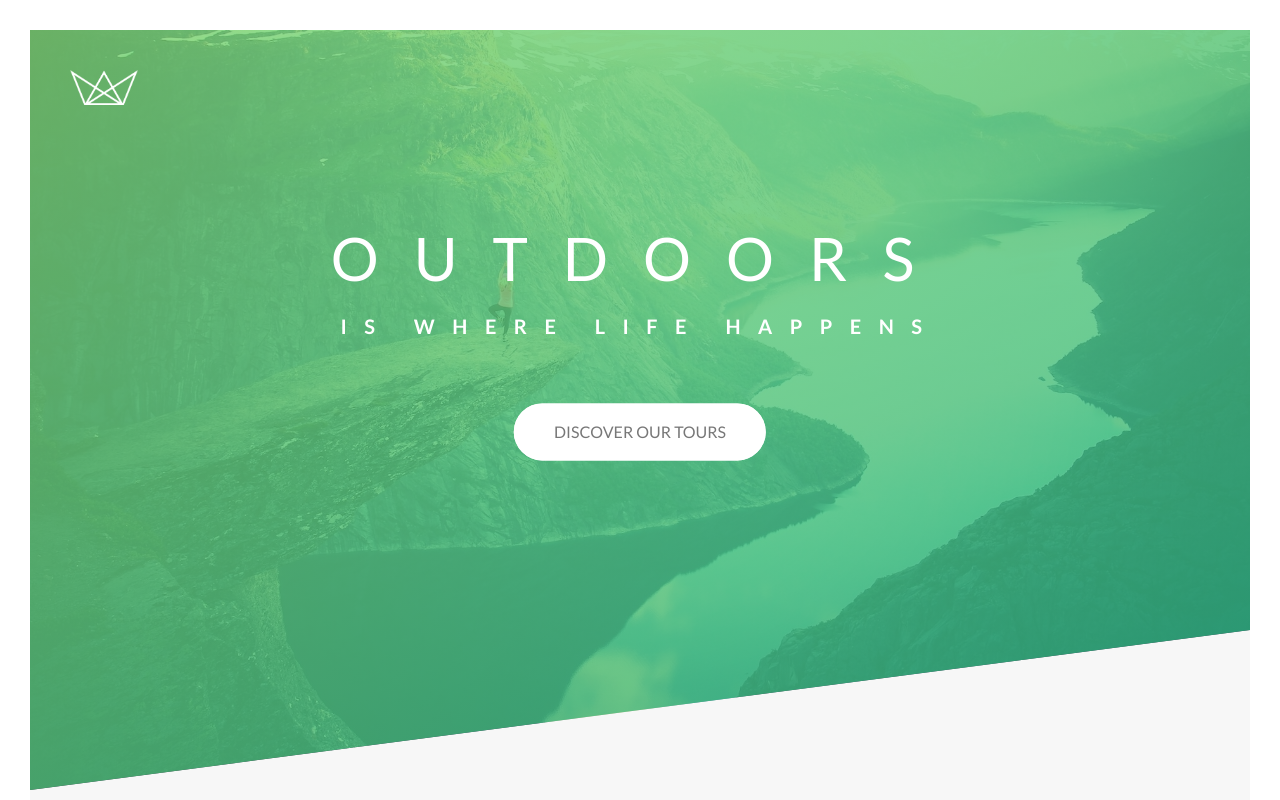
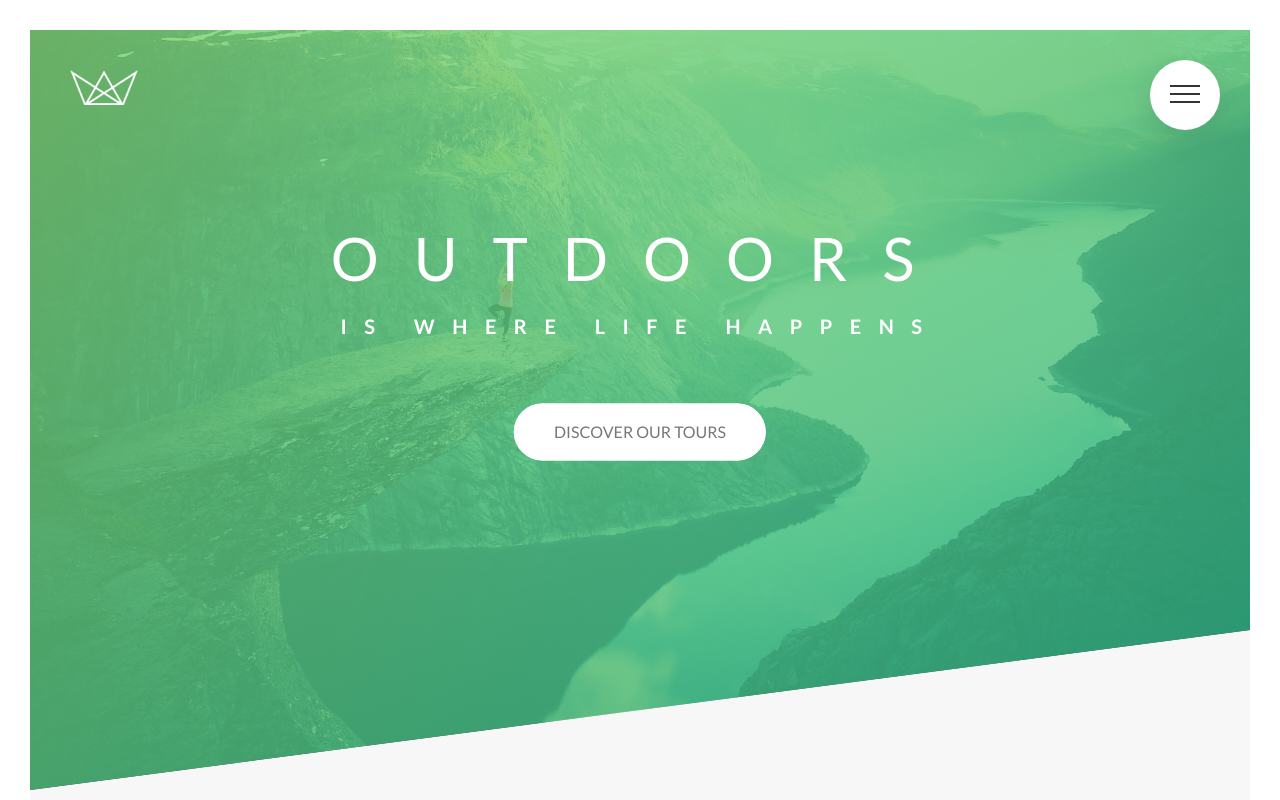
Before and after one commit to akoreh/Natours, a React (Create React App) app: page / in a window 1280 px wide. Shown: the top 800 px of the page. Built offline with nearby package versions, Linux system fonts and the light colour scheme.

Commit message:
Navigation Component

```diff
--- /dev/null
+++ b/src/components/Navigation/Navigation.css
@@ -0,0 +1,108 @@
+.navigation__checkbox {
+  display: none; }
+
+.navigation__button {
+  background-color: #fff;
+  height: 7rem;
+  width: 7rem;
+  position: fixed;
+  top: 6rem;
+  right: 6rem;
+  border-radius: 50%;
+  z-index: 3000;
+  box-shadow: 0 1rem 3rem rgba(0, 0, 0, 0.1);
+  cursor: pointer;
+  text-align: center; }
+
+.navigation__background {
+  height: 6rem;
+  width: 6rem;
+  border-radius: 50%;
+  position: fixed;
+  top: 6.5rem;
+  right: 6.5rem;
+  background-image: radial-gradient(#7ed56f, #28b485);
+  z-index: 1000;
+  transition: transform 0.7s cubic-bezier(0.86, 0, 0.07, 1); }
+
+.navigation__nav {
+  height: 100vh;
+  position: fixed;
+  top: 0;
+  right: 0;
+  z-index: 2000;
+  opacity: 0;
+  width: 0;
+  transition: all 0.7s cubic-bezier(0.68, -0.055, 0.265, 1.55); }
+
+.navigation__list {
+  position: absolute;
+  top: 50%;
+  left: 50%;
+  transform: translate(-50%, -50%);
+  list-style: none;
+  text-align: center; }
+
+.navigation__item {
+  margin: 1rem; }
+
+.navigation__link:link, .navigation__link:visited {
+  display: inline-block;
+  font-size: 3rem;
+  font-weight: 300;
+  padding: 1rem 2rem;
+  color: #fff;
+  text-decoration: none;
+  text-transform: uppercase;
+  background-image: linear-gradient(120deg, transparent 0%, transparent 50%, #fff 50%);
+  background-size: 250%;
+  transition: all .4s;
+  backface-visibility: hidden; }
+
+.navigation__link:hover, .navigation__link:active {
+  color: #55c57a;
+  background-position: 100%;
+  transform: translateX(1rem); }
+
+.navigation__checkbox:checked ~ .navigation__background {
+  transform: scale(80); }
+
+.navigation__checkbox:checked ~ .navigation__nav {
+  opacity: 1;
+  width: 100%; }
+
+.navigation__icon {
+  position: relative;
+  margin-top: 3.3rem; }
+  .navigation__icon, .navigation__icon::before, .navigation__icon::after {
+    display: inline-block;
+    width: 3rem;
+    height: 2px;
+    background-color: #333; }
+  .navigation__icon::before, .navigation__icon::after {
+    content: "";
+    position: absolute;
+    left: 0;
+    transition: all .4s; }
+  .navigation__icon::before {
+    top: -.8rem;
+    transform-origin: right; }
+  .navigation__icon::after {
+    top: .8rem; }
+
+.navigation__button:hover .navigation__icon::before {
+  top: -1rem; }
+
+.navigation__button:hover .navigation__icon::after {
+  top: 1rem; }
+
+.navigation__checkbox:checked + .navigation__button .navigation__icon {
+  background-color: transparent; }
+
+.navigation__checkbox:checked + .navigation__button .navigation__icon::before {
+  top: 0;
+  transform: rotate(135deg); }
+
+.navigation__checkbox:checked + .navigation__button .navigation__icon::after {
+  top: 0;
+  transform: rotate(-135deg); }
--- /dev/null
+++ b/src/components/Navigation/Navigation.js
@@ -0,0 +1,34 @@
+import React from 'react';
+
+import './Navigation.css';
+
+const navigation = () => (
+    <div className="navigation">
+        <input type="checkbox" id="nav-toggle" className="navigation__checkbox"/>
+        <label htmlFor="nav-toggle" className="navigation__button"><span className="navigation__icon"> &nbsp;</span></label>
+        <div className="navigation__background">
+            &nbsp;
+        </div>
+        <nav className="navigation__nav">
+            <ul className="navigation__list">
+                <li className="navigation__item">
+                    <a href="#" className="navigation__link">About Natours</a>
+                </li>
+                <li className="navigation__item">
+                    <a href="#" className="navigation__link">Your Benefits</a>
+                </li>
+                <li className="navigation__item">
+                    <a href="#" className="navigation__link">Popular Tours</a>
+                </li>
+                <li className="navigation__item">
+                    <a href="#" className="navigation__link">Stories</a>
+                </li>
+                <li className="navigation__item">
+                    <a href="#" className="navigation__link">Book Now</a>
+                </li>
+            </ul>
+        </nav>
+    </div>
+);
+
+export default navigation;
--- /dev/null
+++ b/src/components/Navigation/Navigation.scss
@@ -0,0 +1,149 @@
+@import '../../sass/abstracts/_variables';
+
+.navigation {
+
+    &__checkbox{
+        display: none;
+    }
+
+    &__button {
+        background-color: $color-white;
+        height: 7rem;
+        width: 7rem;
+        position: fixed;
+        top: 6rem;
+        right: 6rem;
+        border-radius: 50%;
+        z-index: 3000;
+        box-shadow: 0 1rem 3rem rgba($color-black, .1);
+        cursor: pointer;
+        text-align: center;
+    }
+
+    &__background {
+        height: 6rem;
+        width: 6rem;
+        border-radius: 50%;
+        position: fixed;
+        top: 6.5rem;
+        right: 6.5rem;
+        background-image: radial-gradient($color-primary-light, $color-primary-dark);
+        z-index: 1000;
+        transition: transform .7s cubic-bezier(0.86, 0, 0.07, 1);
+    }
+
+    &__nav {
+        height: 100vh;
+        position: fixed;
+        top: 0;
+        right: 0;
+        z-index: 2000;
+
+        opacity: 0;
+        width: 0;
+        transition: all .7s cubic-bezier(0.68, -.055, 0.265, 1.55);
+    }
+
+    &__list {
+        position: absolute;
+        top: 50%;
+        left: 50%;
+        transform: translate(-50%, -50%);
+        list-style: none;
+        text-align: center;
+    }
+
+    &__item {
+        margin: 1rem;
+    }
+
+    &__link {
+        &:link,
+        &:visited {
+            display: inline-block;
+            font-size: 3rem;
+            font-weight: 300;
+            padding: 1rem 2rem;
+            color: $color-white;
+            text-decoration: none;
+            text-transform: uppercase;
+            background-image: linear-gradient(120deg, transparent 0%, transparent 50%, $color-white 50%);
+            background-size: 250%;
+            transition: all .4s;
+            backface-visibility: hidden;
+        }
+
+
+        &:hover,
+        &:active {
+            color: $color-primary;
+            background-position: 100%;
+            transform: translateX(1rem);
+        }
+    }
+
+
+    &__checkbox:checked ~ &__background {
+        transform: scale(80);
+    }
+
+    &__checkbox:checked ~ &__nav {
+        opacity: 1;
+        width: 100%;
+    }
+
+    //ICON
+
+    &__icon {
+        position: relative;
+        margin-top: 3.3rem;
+
+        &,
+        &::before,
+        &::after {
+            display: inline-block;
+            width: 3rem;
+            height: 2px;
+            background-color: $color-grey-dark-3;
+        }
+
+        &::before,
+        &::after {
+            content: "";
+            position: absolute;
+            left: 0;
+            transition: all .4s;
+        }
+
+        &::before {
+            top: -.8rem;
+            transform-origin: right;
+        }
+
+        &::after {
+            top: .8rem;
+        }
+    }
+
+    &__button:hover &__icon::before {
+        top: -1rem;
+    }
+
+    &__button:hover &__icon::after {
+        top: 1rem;
+    }
+
+    &__checkbox:checked + &__button &__icon {
+        background-color: transparent;
+    }
+
+    &__checkbox:checked + &__button &__icon::before {
+        top: 0;
+        transform: rotate(135deg);
+    }
+
+    &__checkbox:checked + &__button &__icon::after {
+        top: 0;
+        transform: rotate(-135deg);
+    }
+}
--- a/src/containers/Layout/Layout.js
+++ b/src/containers/Layout/Layout.js
@@ -8,9 +8,10 @@
 import Stories from '../../components/Stories/Stories';
 import Booking from '../../components/Booking/Booking';
 import Footer from '../../components/Footer/Footer';
-
+import Navigation from '../../components/Navigation/Navigation';
 const layout = () => (
     <Wrapper>
+        <Navigation />
         <Header />
         <main>
             <About />
```
